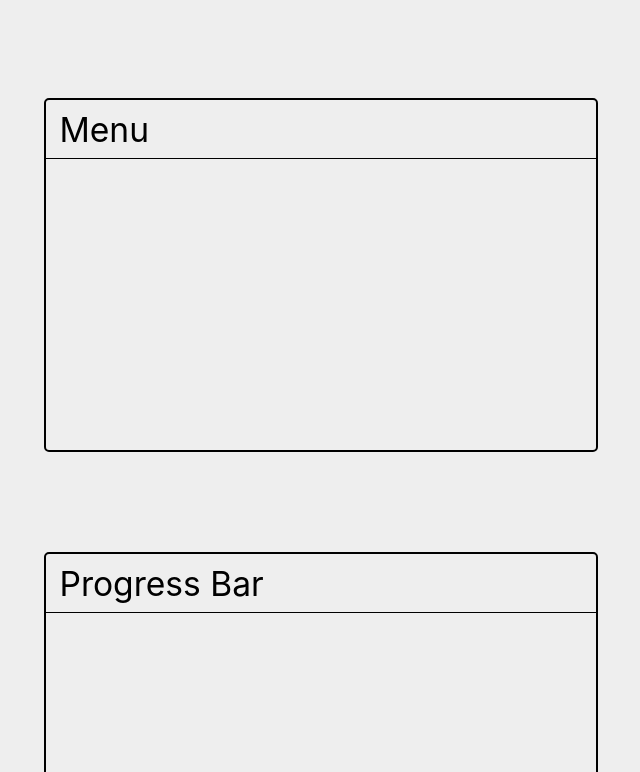
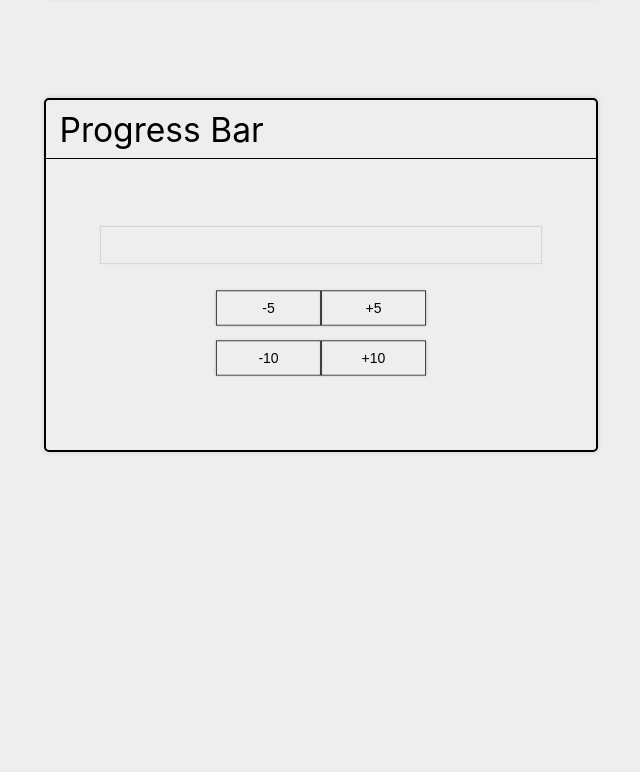
Before and after one commit to Spencer-J-Lee/simple-components, a React (Create React App) app: page / in a window 1280 px wide. Shown: the part 1868-2640 px from the top of the page, without its empty margins (319-959 px from the left). After the commit the page ends 2370 px from the top, so only its background shows below. Built offline with nearby package versions, Linux system fonts and the light colour scheme.

Commit message:
Add senpai simulator

```diff
--- a/src/App.js
+++ b/src/App.js
@@ -1,13 +1,34 @@
-import React from 'react';
+import React, { Component } from 'react';
 import Checkbox from './containers/Checkbox/Checkbox';
 import Switch from './containers/Switch/Switch';
 import Slider from './containers/Slider/Slider';
 import Button from './components/Button/Button';
-import Menu from './components/Menu/Menu';
+import ProgressBar from './containers/ProgressBar/ProgressBar';
 import DisplayBox from './components/DisplayBox/DisplayBox';
 import classes from './App.module.css';
 
-function App() {
+class App extends Component {
+  state = {
+    msgs: [
+      "Wait, JK.",
+      "Pls stop",
+      "No srsly, cmon",
+      "SENPAI, ONEGAI!!",
+      ". . ."
+    ],
+    index: -1,
+  };
+
+  changeTextHandler = event => {
+    const newIdx = this.state.index + 1;
+    if (!this.state.msgs[newIdx]) {
+      return;
+    }
+    event.target.innerHTML = this.state.msgs[newIdx];
+    this.setState({ index: newIdx });
+  }
+
+  render() {
     return (
       <div className={classes.App}>
         <DisplayBox title="Checkbox">
@@ -36,18 +57,15 @@ function App() {
         </DisplayBox>
 
         <DisplayBox title="Button">
-        <Button>Click Me</Button>
-      </DisplayBox>
-
-      <DisplayBox title="Menu">
-        <Menu />
+          <Button clicked={this.changeTextHandler}>Click Me</Button>
         </DisplayBox>
 
         <DisplayBox title="Progress Bar">
-
+          <ProgressBar />
         </DisplayBox>
       </div>
     );
+  };
 }
 
 export default App;
--- a/src/components/DisplayBox/DisplayBox.module.css
+++ b/src/components/DisplayBox/DisplayBox.module.css
@@ -7,6 +7,7 @@
   border: 2px solid black;
   border-radius: 5px;
   margin: 50px 0;
+  box-shadow: 0 0 4px 1px rgba(0, 0, 0, 0.1);
 }
 
 .Title {
--- a/src/components/Menu/Menu.js
+++ /dev/null
@@ -1,12 +0,0 @@
-import React from 'react';
-import classes from './Menu.module.css';
-
-const menu = props => {
-  return (
-    <div className={classes.Menu}>
-
-    </div>
-  )
-};
-
-export default menu;
--- a/src/containers/Checkbox/Checkbox.js
+++ b/src/containers/Checkbox/Checkbox.js
@@ -26,7 +26,7 @@ export default class Checkbox extends Component {
           className={classes.Checkbox}
           disabled={this.props.disabled}
           checked={this.state.checked}
-          onClick={this.checkedHandler}></input>
+          onChange={this.checkedHandler}></input>
         <span className={classes.LabelText}>
           {this.props.text}
         </span>
--- /dev/null
+++ b/src/containers/ProgressBar/ProgressBar.js
@@ -0,0 +1,67 @@
+import React, { Component } from 'react'
+import Button from '../../components/Button/Button';
+import classes from './ProgressBar.module.css';
+
+export default class ProgressBar extends Component {
+  state = {
+    counter: 0,
+  };
+
+  minusHandler = amt => {
+    let newVal = this.state.counter - amt;
+    if (newVal < 0) {
+      newVal = 0;
+    }
+    this.setState({ counter: newVal });
+  };
+
+  plusHandler = amt => {
+    let newVal = this.state.counter + amt;
+    if (newVal > 100) {
+      newVal = 100;
+    }
+    this.setState({ counter: newVal });
+  };
+
+  render() {
+    const progressBarClasses = [classes.ProgressBar];
+    const counter = this.state.counter;
+
+    switch (true) {
+      case (counter < 30):
+        progressBarClasses.push(classes.Red);
+        break;
+      case (counter < 60):
+        progressBarClasses.push(classes.Orange);
+        break;
+      case (counter < 99):
+        progressBarClasses.push(classes.Yellow);
+        break;
+      case (counter === 100):
+        progressBarClasses.push(classes.Green);
+        break;
+      default:
+        break;
+    }
+
+    return (
+      <div className={classes.ProgressBarWrapper}>
+        <div className={classes.ProgressHolder}>
+          <div
+            className={progressBarClasses.join(' ')}
+            style={{ width: `${this.state.counter}%`}}></div>
+        </div>
+
+        <div className={classes.Btns5}>
+          <Button clicked={() => this.minusHandler(5)}>-5</Button>
+          <Button clicked={() => this.plusHandler(5)}>+5</Button>
+        </div>
+
+        <div className={classes.Btns10}>
+          <Button clicked={() => this.minusHandler(10)}>-10</Button>
+          <Button clicked={() => this.plusHandler(10)}>+10</Button>
+        </div>
+      </div>
+    )
+  }
+}
--- /dev/null
+++ b/src/containers/ProgressBar/ProgressBar.module.css
@@ -0,0 +1,43 @@
+.ProgressBarWrapper {
+  display: flex;
+  flex-direction: column;
+  justify-content: center;
+  align-items: center;
+  width: 100%;
+}
+
+.ProgressHolder {
+  position: relative;
+  width: 80%;
+  height: 36px;
+  box-shadow: 0 0 1px 1px rgba(0, 0, 0, 0.1);
+  margin-bottom: 20px;
+}
+
+.ProgressBar {
+  position: absolute;
+  top: 0;
+  left: 0;
+  height: 36px;
+  transition: background-color 1s ease;
+}
+
+.Red {
+  background-color: #E54D41;
+}
+
+.Orange {
+  background-color: #E87C31;
+}
+
+.Yellow {
+  background-color: #FCD654;
+}
+
+.Green {
+  background-color: #39CA74;
+}
+
+.Btns5, .Btns10 {
+  transform: scale(0.7);
+}
```
Also changed, not shown: src/components/Menu/Menu.module.css (deleted), src/components_to_make.txt (deleted). Lines whose indentation alone changed are shown as unchanged.
